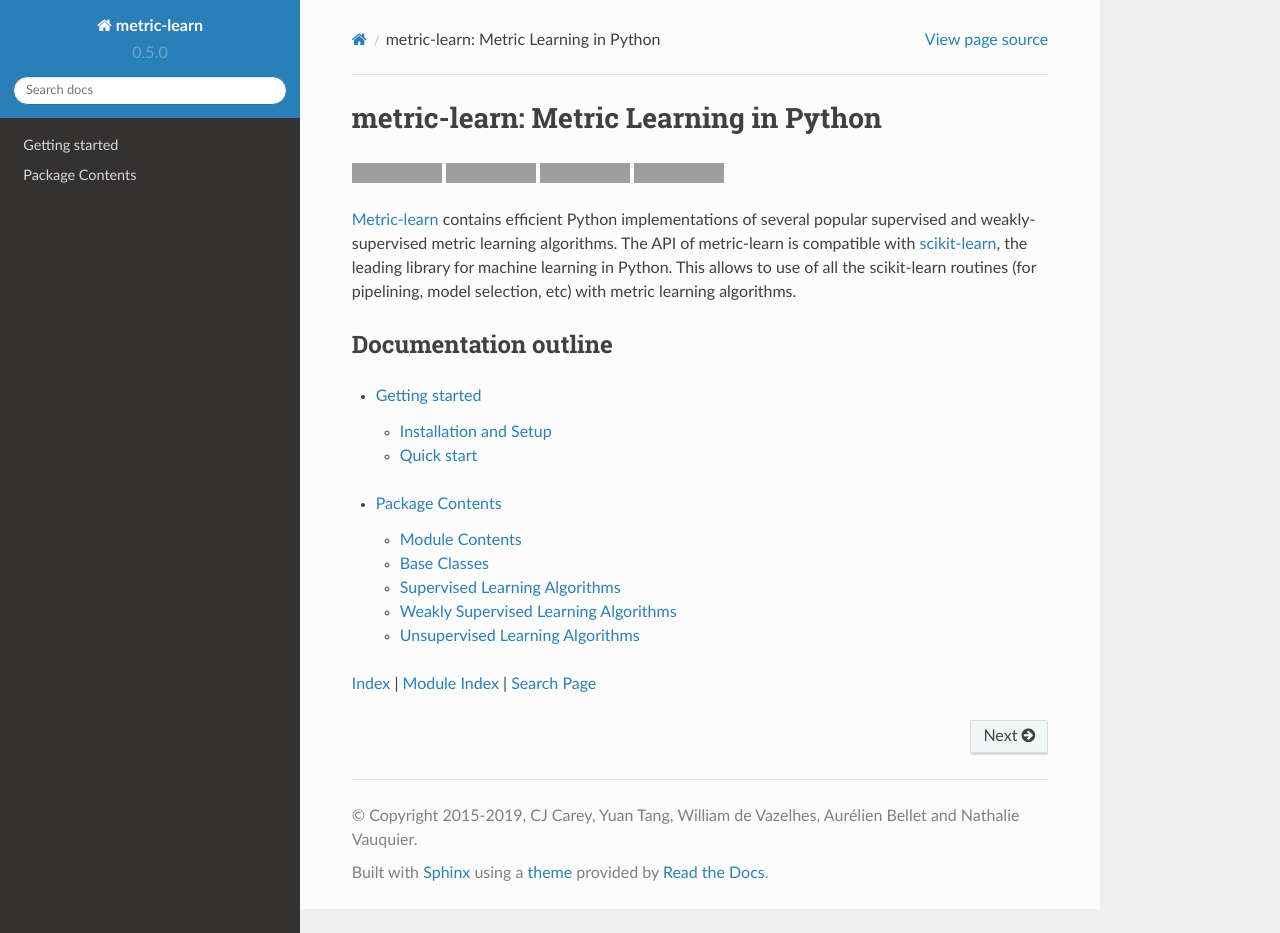
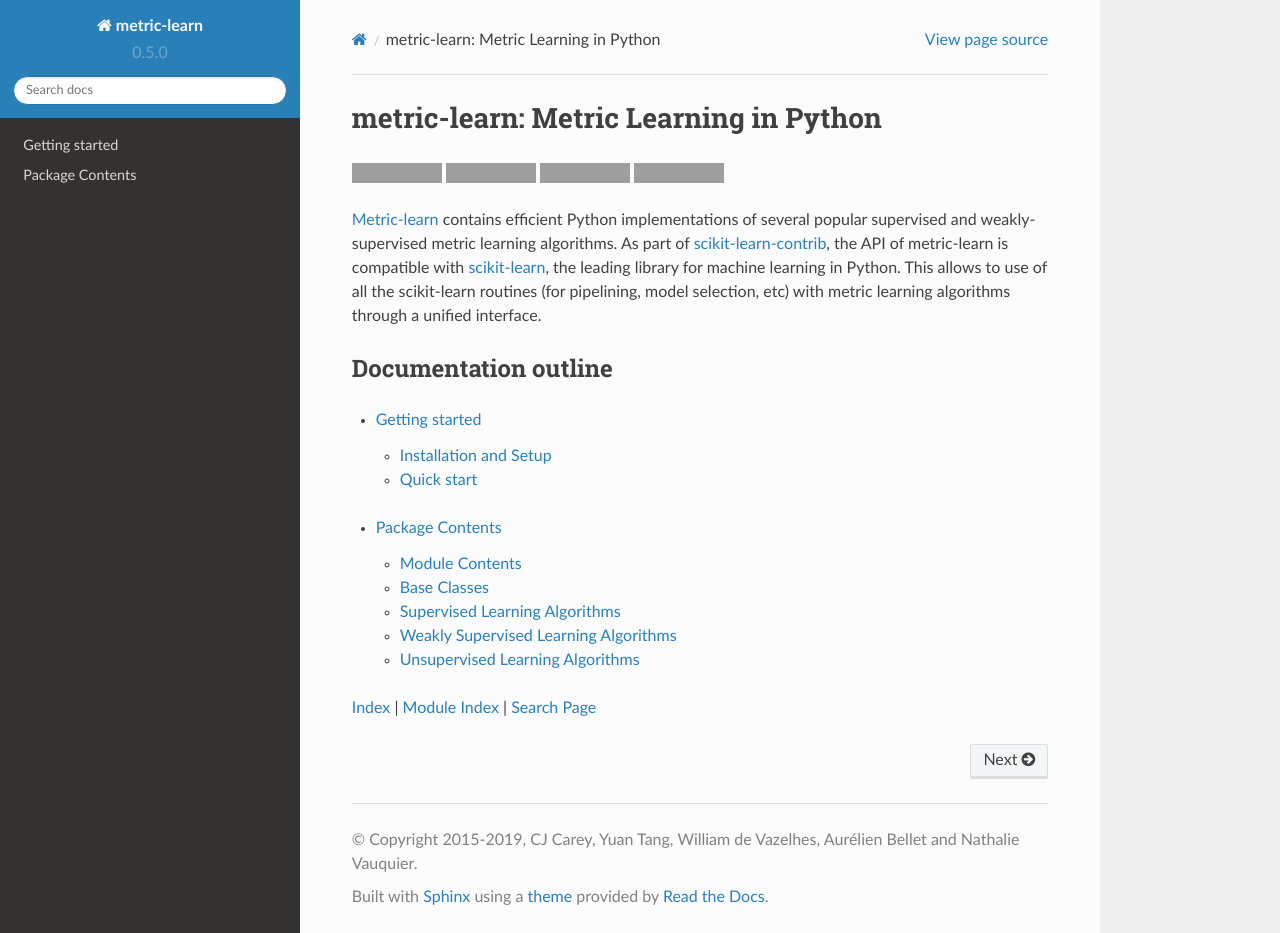
Before and after one commit to scikit-learn-contrib/metric-learn, a Sphinx documentation site: the page built from doc/index.rst, in a window 1280 px wide and 933 px high. Built offline with Sphinx 7.4.7 and the Read the Docs theme 2.0.0, drawn with Linux system fonts in a browser that asks for light colours; pages that are not in the unit, such as notebooks, are missing from menus; grey boxes are pictures that could not be loaded.

Commit message:
consistent readme and doc index

```diff
--- a/doc/index.rst
+++ b/doc/index.rst
@@ -2,12 +2,14 @@
 =======================================
 |Travis-CI Build Status| |License| |PyPI version| |Code coverage|
 
-`Metric-learn <https://github.com/scikit-learn-contrib/metric-learn>`_ contains efficient Python implementations of several
-popular supervised and weakly-supervised metric learning algorithms. The API
-of metric-learn is compatible with `scikit-learn
+`Metric-learn <https://github.com/scikit-learn-contrib/metric-learn>`_
+contains efficient Python implementations of several popular supervised and
+weakly-supervised metric learning algorithms. As part of `scikit-learn-contrib
+<https://github.com/scikit-learn-contrib>`_, the API of metric-learn is compatible with `scikit-learn
 <https://scikit-learn.org/>`_, the leading library for machine learning in
 Python. This allows to use of all the scikit-learn routines (for pipelining,
-model selection, etc) with metric learning algorithms.
+model selection, etc) with metric learning algorithms through a unified
+interface.
 
 Documentation outline
 ---------------------
```
Also changed, not shown: README.rst (+3 -5 lines).
